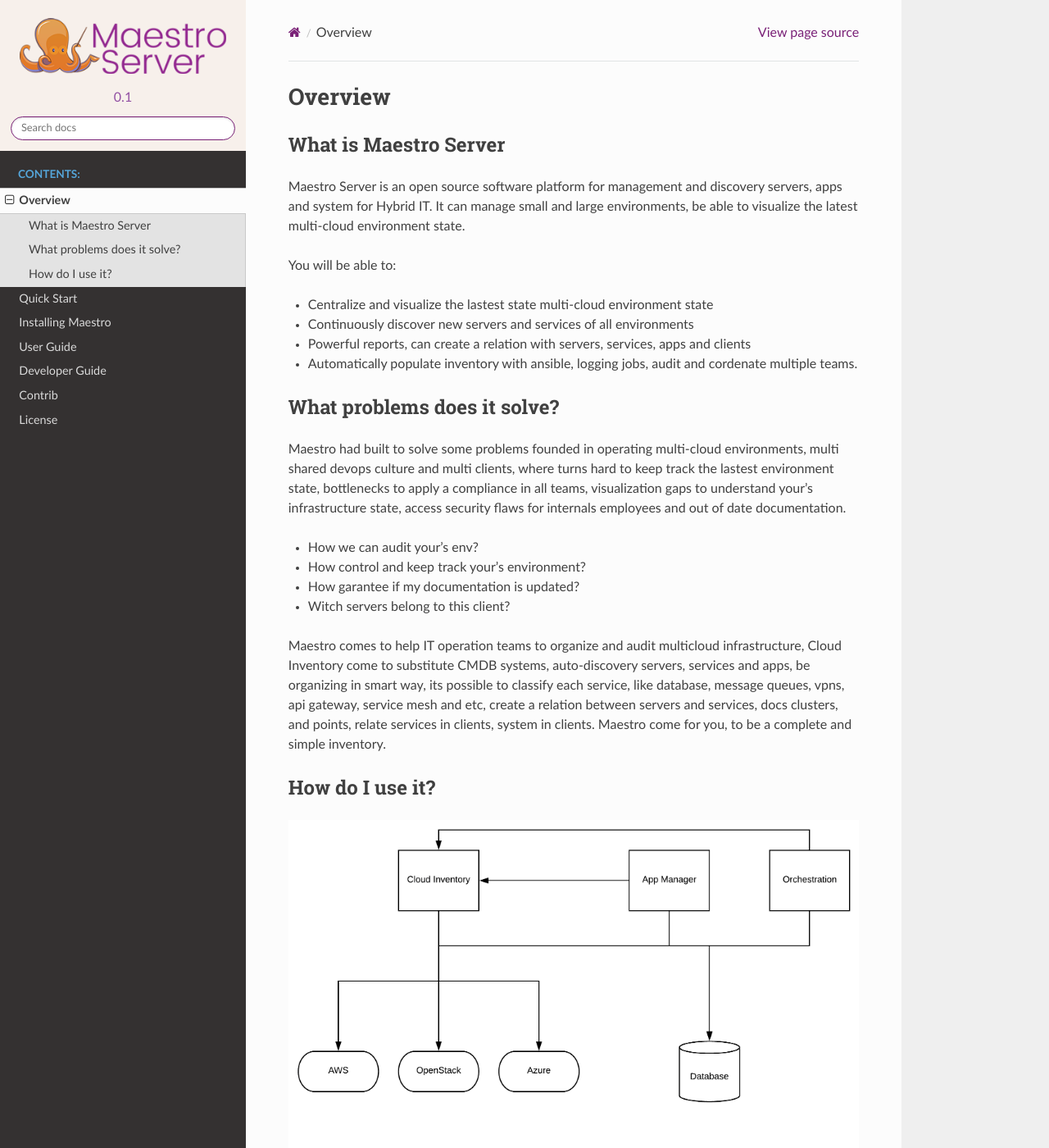
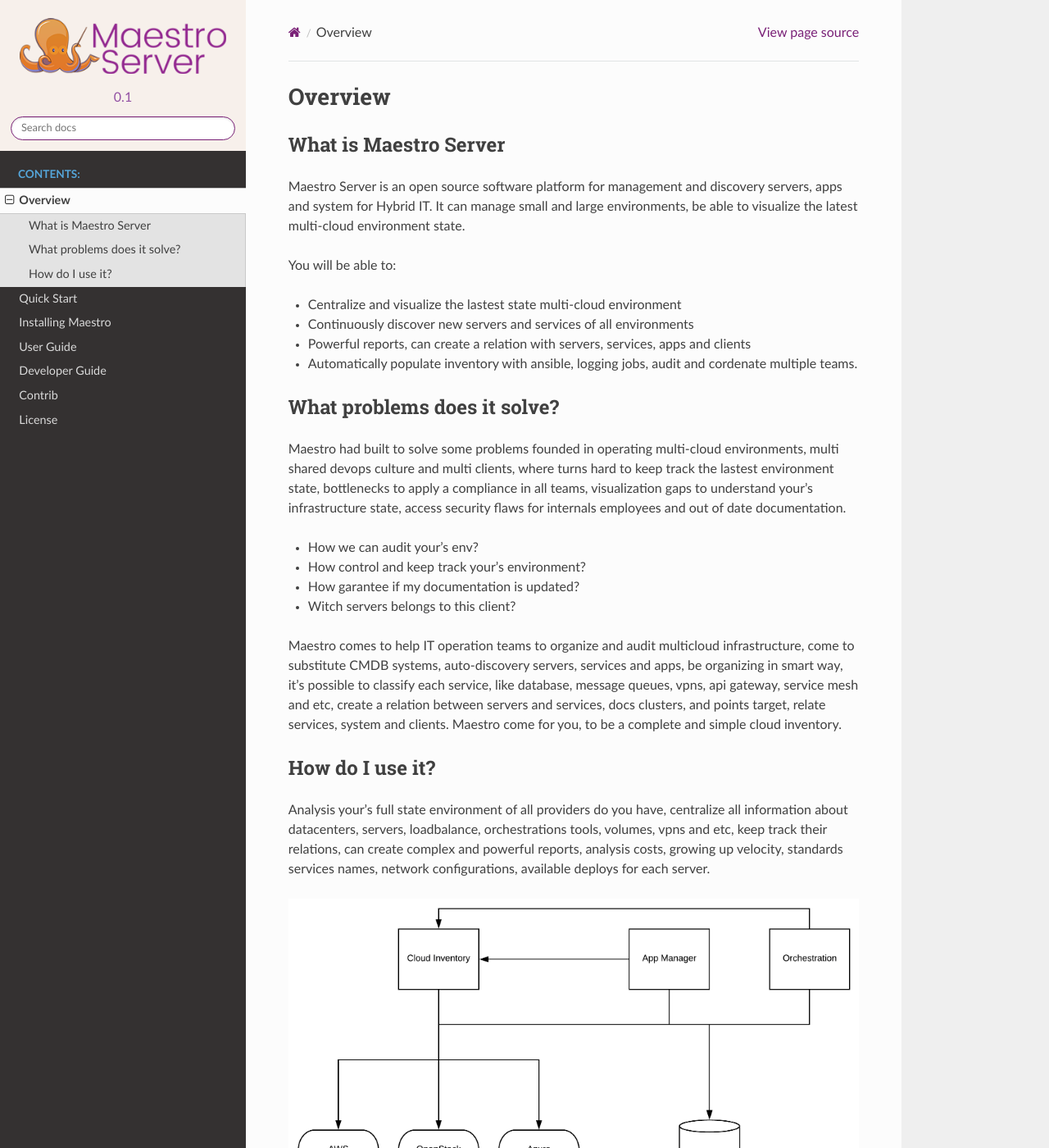
Before and after one commit to maestro-server/webdocs, a Sphinx documentation site: the page built from docs/intro.rst, in a window 1280 px wide and 1400 px high. Shown: the whole window at 82% size. Built offline with Sphinx 7.4.7 and the Read the Docs theme 2.0.0, drawn with Linux system fonts in a browser that asks for light colours; formulas are drawn with MathJax 3; some of the changed text lies outside the part shown.

Commit message:
udpate doc - maestro

```diff
--- a/docs/intro.rst
+++ b/docs/intro.rst
@@ -22,16 +22,16 @@
 - How we can audit your's env?
 - How control and keep track your's environment?
 - How garantee if my documentation is updated?
-- Witch servers belong to this client?
+- Witch servers belongs to this client?
 
-Maestro comes to help IT operation teams to organize and audit multicloud infrastructure, Cloud Inventory come to substitute CMDB systems, auto-discovery servers, services and apps, be organizing in smart way, its possible to classify each service, like database, message queues, vpns, api gateway, service mesh and etc, create a relation between servers and services, docs clusters, and points, relate services in clients, system in clients. Maestro come for you, to be a complete and simple inventory.
+Maestro comes to help IT operation teams to organize and audit multicloud infrastructure, come to substitute CMDB systems, auto-discovery servers, services and apps, be organizing in smart way, it's possible to classify each service, like database, message queues, vpns, api gateway, service mesh and etc, create a relation between servers and services, docs clusters, and points target, relate services, system and clients. Maestro come for you, to be a complete and simple cloud inventory.
 
 How do I use it?
 ****************
 
+Analysis your's full state environment of all providers do you have, centralize all information about datacenters, servers, loadbalance, orchestrations tools, volumes, vpns and etc, keep track their relations, can create complex and powerful reports, analysis costs, growing up velocity, standards services names, network configurations, available deploys for each server.
+
 .. image:: _static/screen/macro.png
-
-Centralized database system like CMDB, centralized playbooks like Ansible Tower and centralized monitoring cloud system like ManageIQ
 
 ----------------
 
```
Also changed, not shown: other parts of docs/intro.rst (+1 -1 lines).
